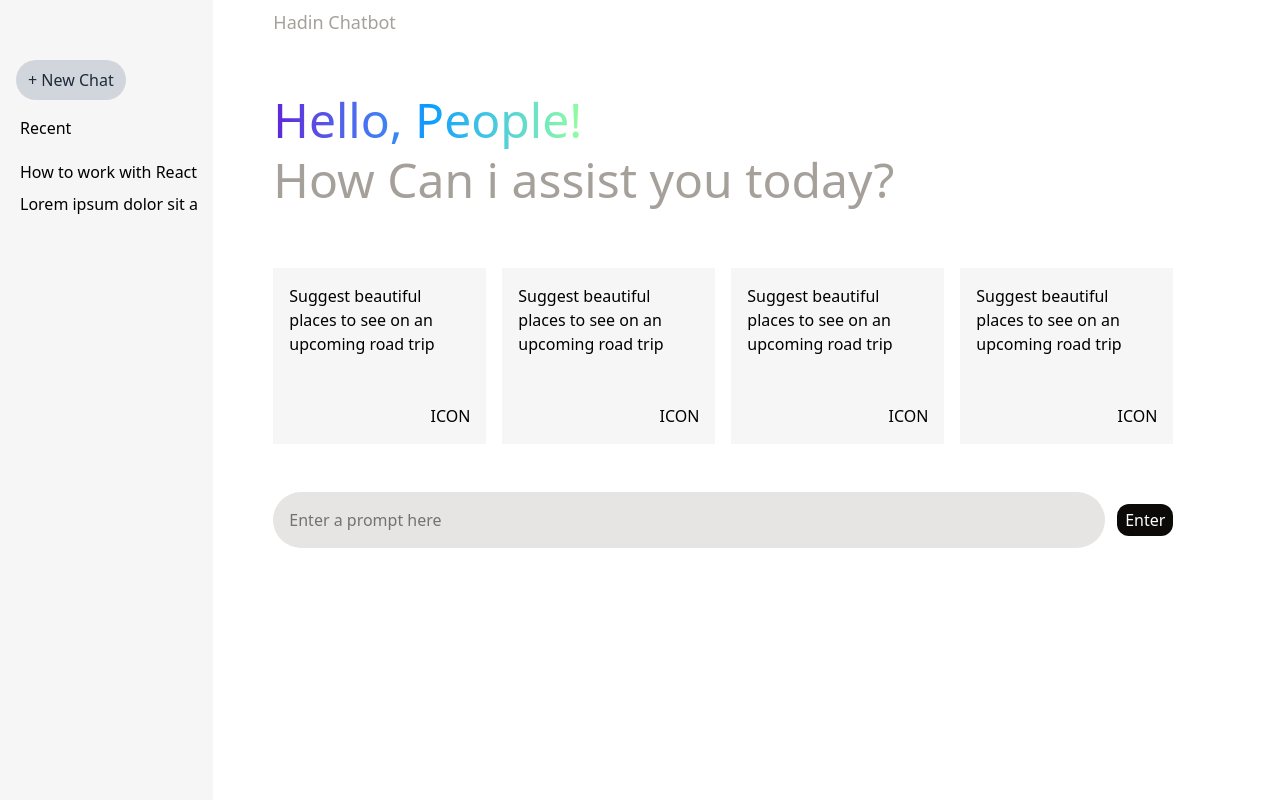
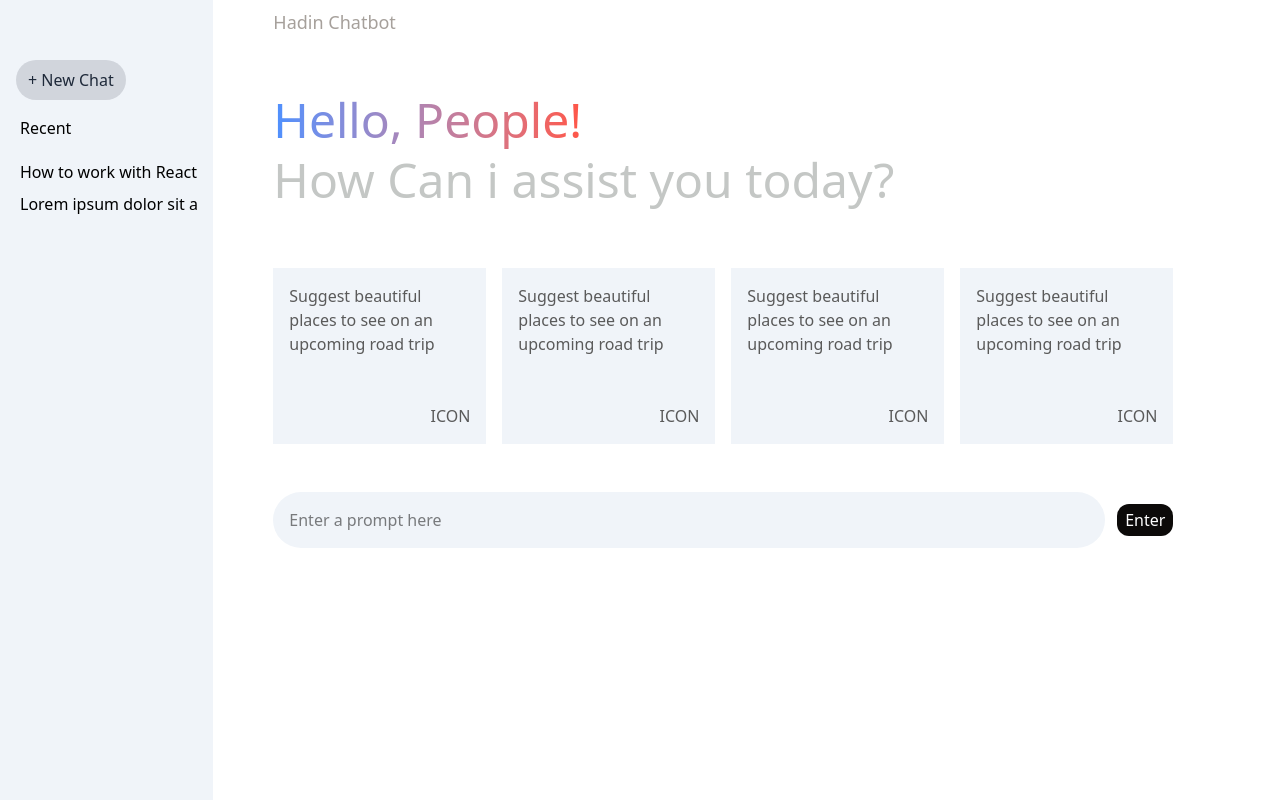
Before and after one commit to hadienzz/chatbot-ai, a React (Vite) app: page / in a window 1280 px wide. Built offline with nearby package versions, Linux system fonts and the light colour scheme.

Commit message:
feat: update colorpage

```diff
--- a/src/components/Card.jsx
+++ b/src/components/Card.jsx
@@ -1,7 +1,7 @@
 const Card = () => {
     return (
-        <div className="bg-prim p-4">
-            <h1 className="">Suggest beautiful places to see on an upcoming road trip</h1>
+        <div className="bg-[#f0f4f9] text-[#5a5a5a] p-4">
+            <h1 className="rounded-lg">Suggest beautiful places to see on an upcoming road trip</h1>
             <p className="text-end mt-12">ICON</p>
         </div>
     )
--- a/src/components/Header.jsx
+++ b/src/components/Header.jsx
@@ -10,8 +10,8 @@ const Header = () => {
             <main className=" w-[900px]">
 
                 <div className="pt-15 text-5xl">
-                    <h1 className=" font-medium bg-gradient-to-r from-[#5e21d8] via-[#009cff] to-[#92fe9d] inline-block h-[60px] bg-clip-text text-transparent">Hello, People!</h1>
-                    <h1 className=" text-stone-400 font-medium">How Can i assist you today?</h1>
+                    <h1 className=" font-medium bg-gradient-to-r from-[#4b90ff] to-[#ff5546] inline-block h-[60px] bg-clip-text text-transparent">Hello, People!</h1>
+                    <h1 className=" text-[#c4c7c5] font-medium">How Can i assist you today?</h1>
                 </div>
 
                 <div className="grid grid-cols-[repeat(auto-fill,minmax(180px,1fr))] gap-4 mt-16 ">
--- a/src/components/MainContent.jsx
+++ b/src/components/MainContent.jsx
@@ -4,14 +4,15 @@ import { AiContext } from "../stores/AiContext"
 import Header from "./Header"
 
 const MainContent = () => {
-    const { input, setInput, onSent } = useContext(AiContext)
+    const { input, setInput, onSent, resultIsShowing } = useContext(AiContext)
 
     return (
         <section className="pl-15 pt-2">
-            <Header />
+
+            {resultIsShowing ? '...' : <Header />}
 
             <div className="flex items-center justify-center gap-3 mt-12">
-                <input type="text" placeholder="Enter a prompt here" className="flex-1 rounded-4xl outline-none  p-4 bg-stone-200" onChange={(e) => setInput(e.target.value)} value={input} />
+                <input type="text" placeholder="Enter a prompt here" className="flex-1 rounded-4xl outline-none  p-4 bg-[#f0f4f9]" onChange={(e) => setInput(e.target.value)} value={input} />
                 <button className="cursor-pointer bg-stone-950 hover:bg-stone-600 hover:text-stone-200 text-white px-2 py-1  rounded-xl" onClick={() => onSent(input)}>Enter</button>
             </div>
 
--- a/src/components/Sidebar.jsx
+++ b/src/components/Sidebar.jsx
@@ -1,6 +1,6 @@
 const Sidebar = () => {
     return (
-        <aside className="w-1/6 h-screen bg-prim px-4 pt-15 overflow-hidden">
+        <aside className="w-1/6 h-screen bg-[#f0f4f9] px-4 pt-15 overflow-hidden">
             <button className="bg-gray-300 text-gray-800 px-3 py-2 rounded-3xl outline-none cursor-pointer hover:text-gray-700 hover:bg-gray-200">+ New Chat</button>
             <h1 className="py-4 p-1">Recent</h1>
             <ul className="w-full truncate ">
--- a/src/stores/AiContext.jsx
+++ b/src/stores/AiContext.jsx
@@ -6,7 +6,7 @@ export const AiContext = createContext({
     setInput: () => { },
     recentPrompt: '',
     prevPrompts: [],
-    showResult: false,
+    resultIsShowing: false,
     loading: false,
     resultData: '',
     onSent: () => { },
@@ -16,7 +16,7 @@ const AiContextProvider = ({ children }) => {
     const [input, setInput] = useState('')
     const [recentPrompt, setRecentPrompts] = useState('')
     const [prevPrompts, setPrevPrompts] = useState([])
-    const [showResult, setShowResult] = useState(false)
+    const [resultIsShowing, setResultIsShowing] = useState(false)
     const [loading, setLoading] = useState(false)
     const [resultData, setResultData] = useState('')
     const [chatHistory, setChatHistory] = useState([])
@@ -26,6 +26,7 @@ const AiContextProvider = ({ children }) => {
         const result = await runChat(updatedHistory)
         const aiReply = result.candidates[0].content.parts[0].text
 
+        setResultIsShowing(true)
         setChatHistory([
             ...updatedHistory,
             { role: 'model', parts: [{ text: aiReply }] }
@@ -41,7 +42,7 @@ const AiContextProvider = ({ children }) => {
         setInput,
         recentPrompt,
         prevPrompts,
-        showResult,
+        resultIsShowing,
         loading,
         resultData,
         onSent
```
